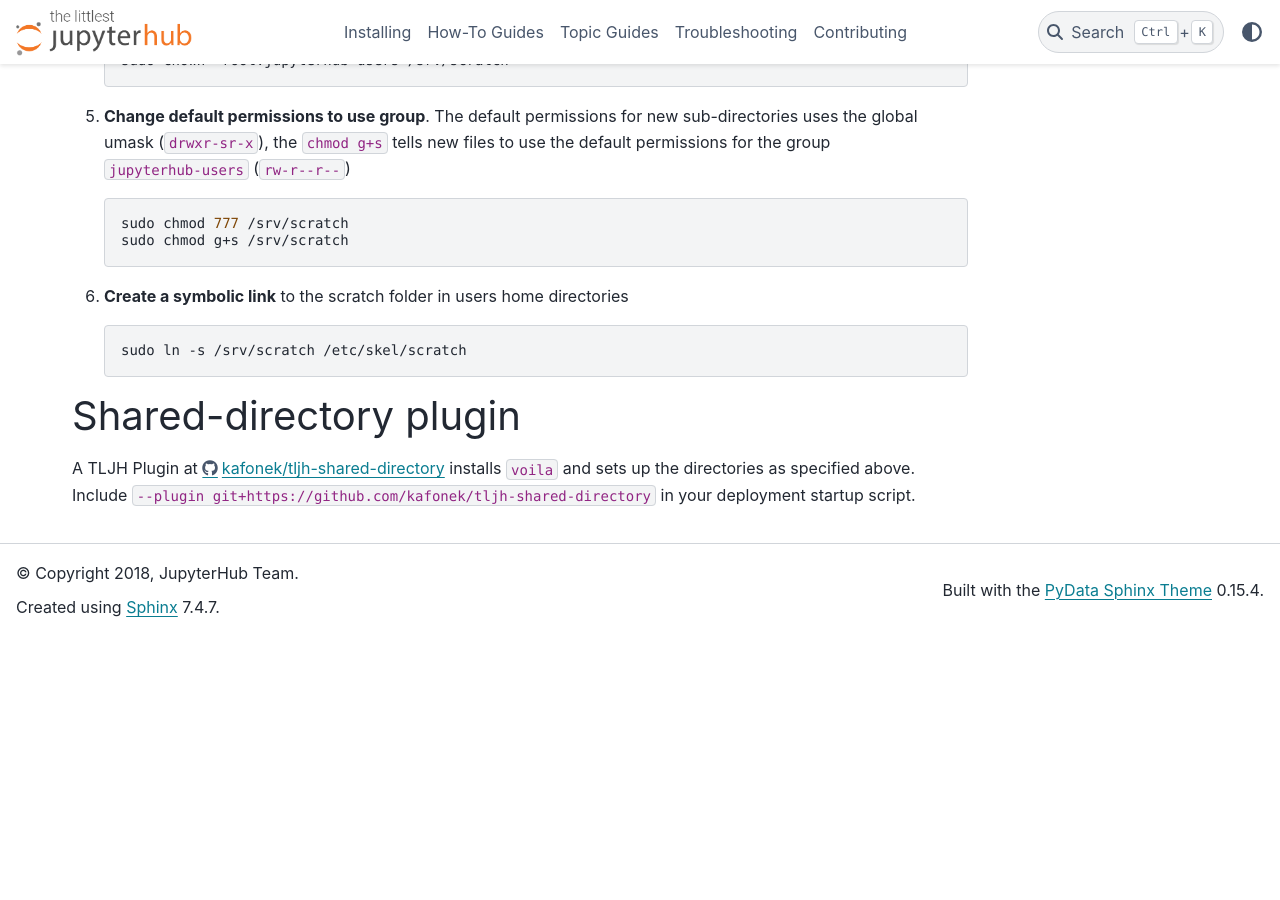
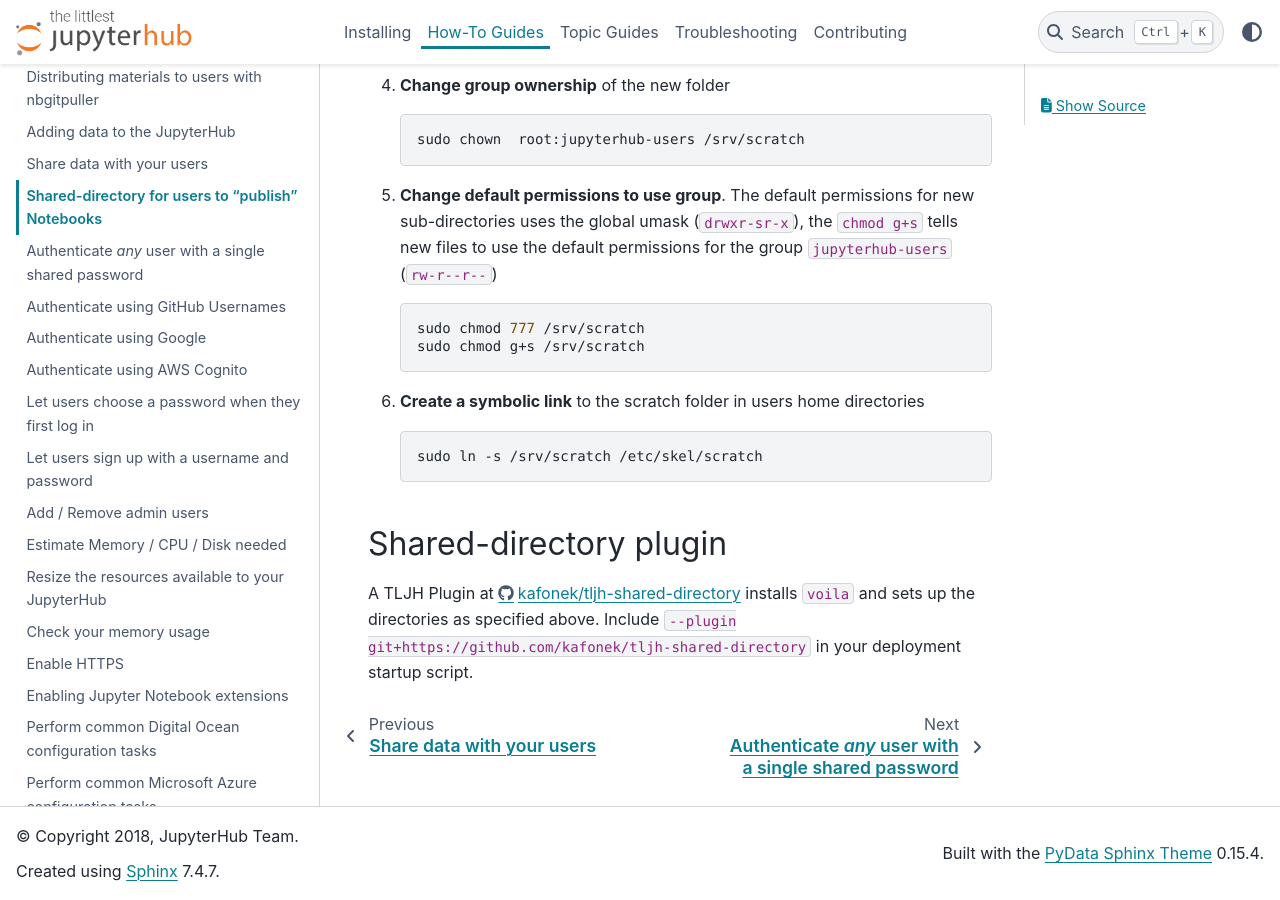
Before and after one commit to jupyterhub/the-littlest-jupyterhub, a Sphinx documentation site: the page built from docs/howto/content/shared-directory.rst, in a window 1280 px wide and 900 px high, scrolled down 964 px. Built offline with Sphinx 7.4.7 and the PyData theme 0.15.4, drawn with Linux system fonts in a browser that asks for light colours; pages that are not in the unit, such as notebooks, are missing from menus; before the commit the page ends 1600 px from its top, so only the background shows below that; some of the changed text lies outside the part shown.

Commit message:
Add shared-directory to index

```diff
--- a/docs/howto/content/shared-directory.rst
+++ b/docs/howto/content/shared-directory.rst
@@ -54,7 +54,6 @@
       sudo ln -s /srv/scratch /etc/skel/scratch
 
 
-=======================
 Shared-directory plugin
 =======================
 
--- a/docs/howto/index.rst
+++ b/docs/howto/index.rst
@@ -7,6 +7,7 @@
    content/nbgitpuller
    content/add-data
    content/share-data
+   content/shared-directory
    env/user-environment
    env/notebook-interfaces
    env/server-resources
@@ -36,6 +37,7 @@
    content/nbgitpuller
    content/add-data
    content/share-data
+   content/shared-directory
 
 The user environment
 --------------------
```
